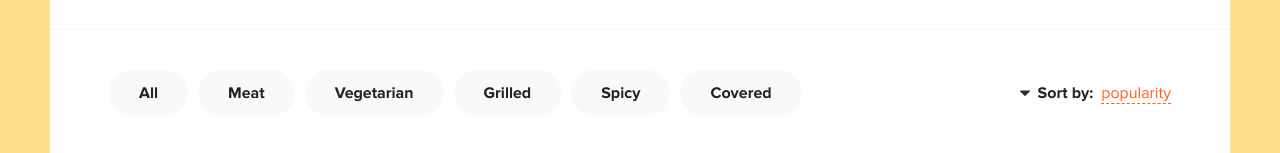
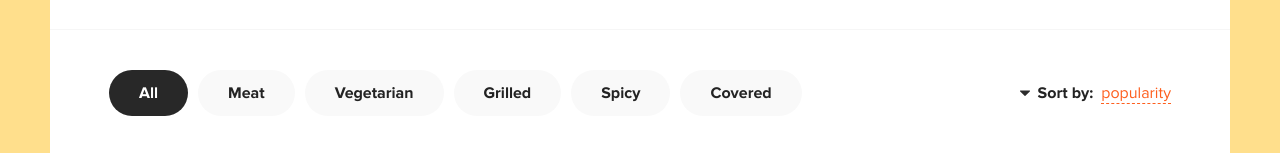
Before and after one commit to Aringoaway/Pizza-React-App, a React (Create React App) app: page / in a window 1280 px wide. Shown: the part 152-305 px from the top of the page. Built offline with nearby package versions, Linux system fonts and the light colour scheme; data requests are answered from the project's data file.

Commit message:
add ner selector from redux, follow category in useEffect, transfer state category in Categories component

```diff
--- a/src/pages/Home.jsx
+++ b/src/pages/Home.jsx
@@ -16,10 +16,11 @@ function Home() {
     const dispatch = useDispatch();
     const items = useSelector(({ pizzas }) => pizzas.items);
     const isLoaded = useSelector(({ pizzas }) => pizzas.isLoaded);
+    const { category, sortBy } = useSelector(({ filters }) => filters);
 
     useEffect(() => {
         dispatch(fetchPizzas());
-    },[]);
+    },[category]);
 
     const onSelectCategory = useCallback((index) => {
         dispatch(setCategory(index))
@@ -29,6 +30,7 @@ function Home() {
         <div className="container">
             <div className="content__top">
                 <Categories
+                    activeCategory={category}
                     onClickItem={onSelectCategory}
                     items={categoryNames}/>
                 <SortPopup items={sortItems}
@@ -40,7 +42,7 @@ function Home() {
                     isLoaded ?
                         items.map(obj => <PizzaBlock key={obj.id} isLoading={true} {...obj}/>)
                         :
-                        Array(10).fill(<PizzaLoadingBlock/>)
+                        Array(12).fill(0).map((_, index) => <PizzaLoadingBlock key={index}/>)
                 }
             </div>
         </div>
```
